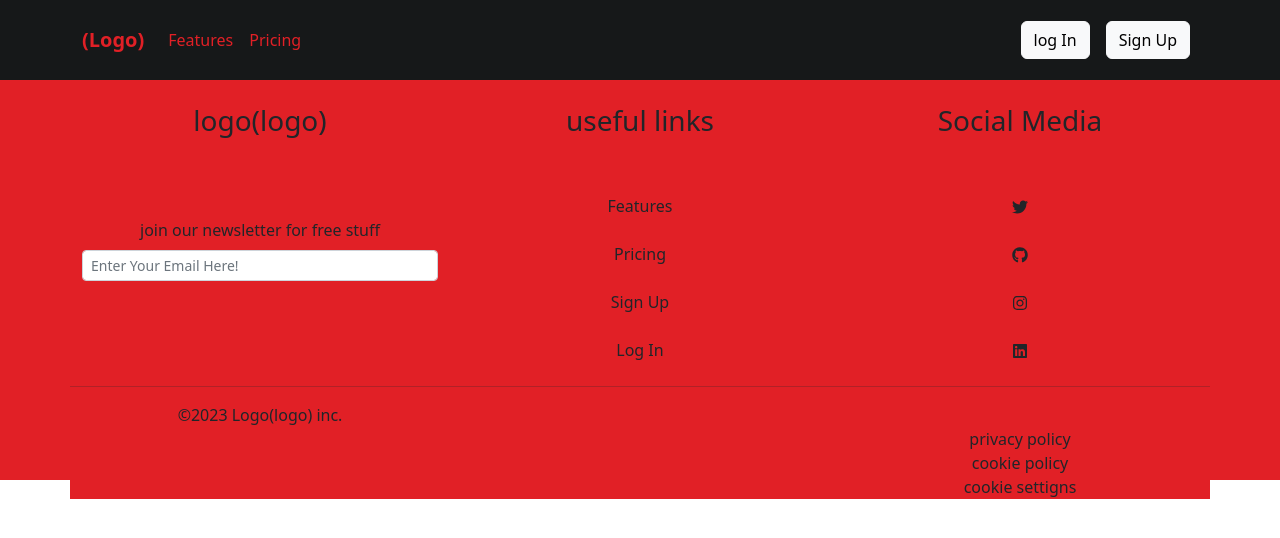
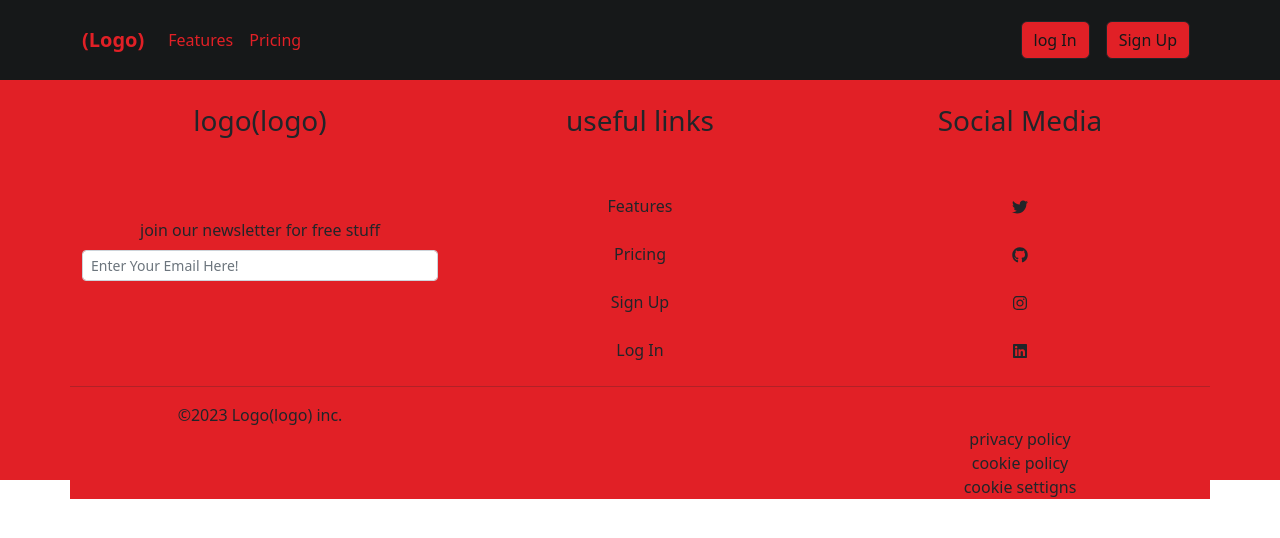
Before and after one commit to chaunceyplum/Landing, a React (Create React App) app: page /login in a window 1280 px wide. Shown: the top 538 px of the page. Built offline with nearby package versions, Linux system fonts and the light colour scheme.

Commit message:
added modal components for Login and Sign up

```diff
--- a/src/components/LogIn.js
+++ b/src/components/LogIn.js
@@ -34,7 +34,11 @@ const SignUp = () => {
       <div>
         {!userEmail ? (
           <div>
-            <Button variant='light' onClick={handleShow}>
+            <Button
+              variant='dark'
+              onClick={handleShow}
+              className='redBg darkText'
+            >
               log In
             </Button>
 
--- a/src/components/MyNav.js
+++ b/src/components/MyNav.js
@@ -28,7 +28,7 @@ const MyNav = () => {
   const springs = useSpring({
     from: { opacity: 0, marginTop: -100 },
     to: { opacity: 1, marginTop: 0 },
-    config: { delay: 1000, duration: 1000 },
+    config: { duration: 1000 },
   })
   return (
     <div>
--- a/src/components/SignUp.js
+++ b/src/components/SignUp.js
@@ -34,7 +34,11 @@ const SignUp = () => {
       <div>
         {!userEmail ? (
           <div>
-            <Button variant='light' onClick={handleShow}>
+            <Button
+              variant='dark'
+              onClick={handleShow}
+              className='redBg darkText'
+            >
               Sign Up
             </Button>
 
```
